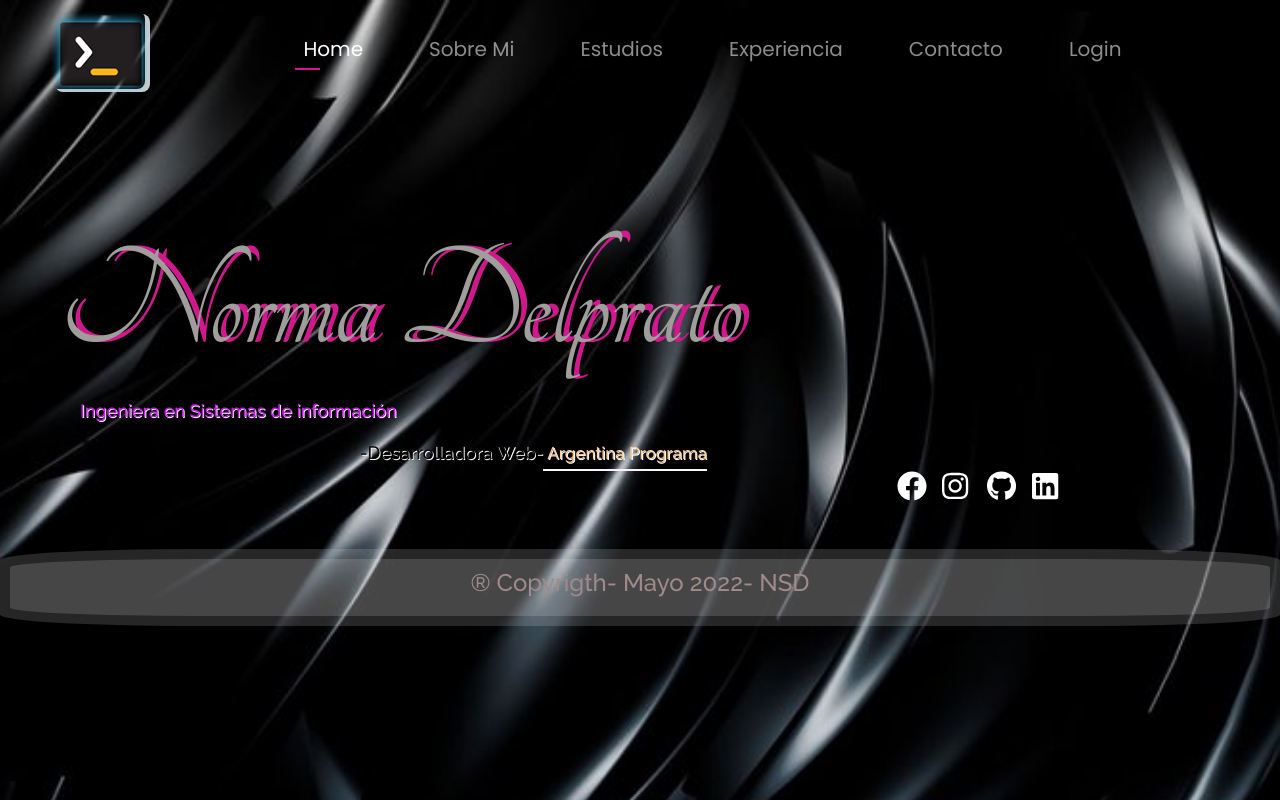
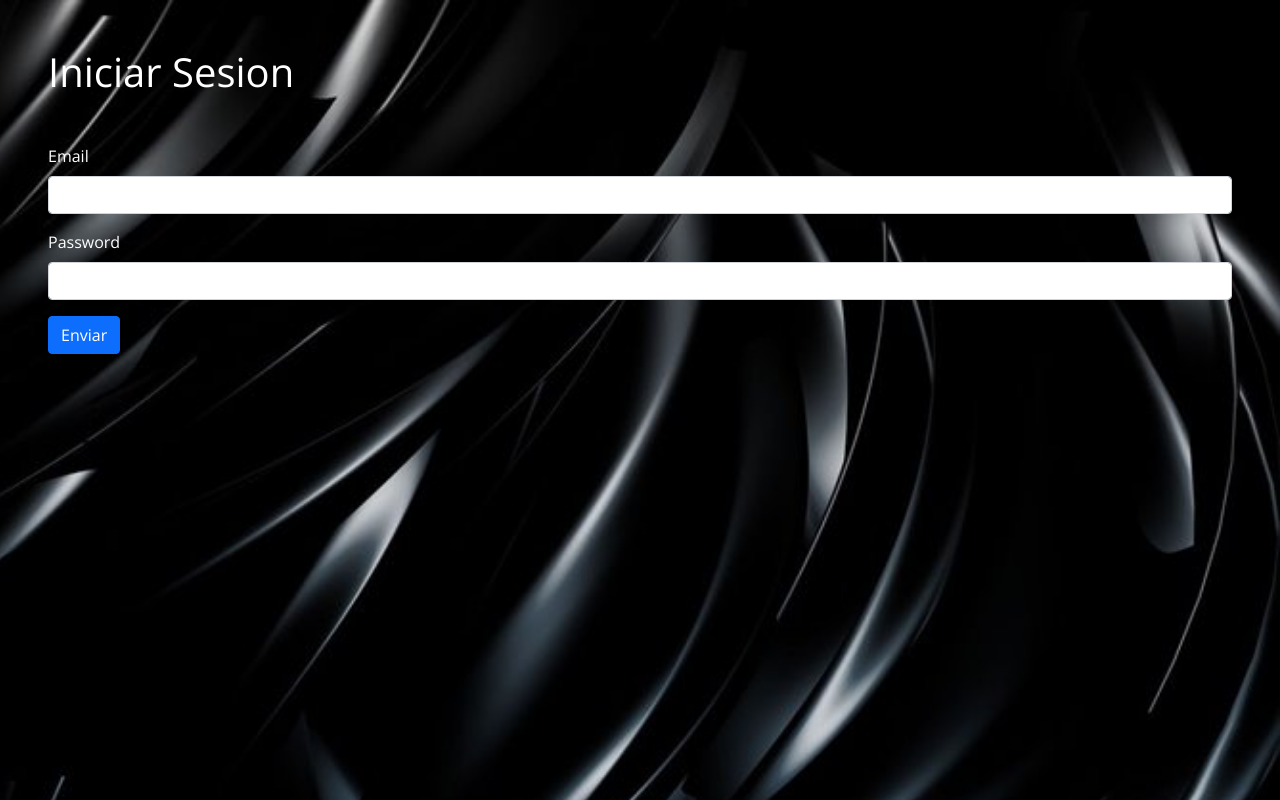
Before and after one commit to Normarale/ProyectoAngularInicial, an Angular app: page / in a window 1280 px wide. Built offline with nearby package versions, Linux system fonts and the light colour scheme.

Commit message:
Armando Login

```diff
--- a/src/app/app-routing.module.ts
+++ b/src/app/app-routing.module.ts
@@ -14,7 +14,7 @@ const routes: Routes = [
   {path:'experiencia', component:ExperienciaComponent},
   {path:'contacto', component:ContactoComponent},
   {path:'login', component:LoginComponent},
-  {path:'**' , redirectTo:'', pathMatch:"full"}
+  {path:'**' , redirectTo:'login', pathMatch:"full"}
 ];
 
 @NgModule({
--- a/src/app/app.component.html
+++ b/src/app/app.component.html
@@ -1,6 +1,2 @@
 
-<app-nab-var></app-nab-var>
-<div class="container m-5">
-  <router-outlet></router-outlet>
-</div>
-<app-footer></app-footer>
+<app-login></app-login>
--- a/src/app/componentes/login/login.component.html
+++ b/src/app/componentes/login/login.component.html
@@ -1 +1,33 @@
-<p>login works!</p>
+<h1 class="m-5">Iniciar Sesion</h1>
+<form [formGroup]="form" class="m-5">
+  <div class="mb-3">
+    <label for="exampleInputEmail1" class="form-label">Email</label>
+    <input type="email" formControlName="email"
+    [ngClass]="{'is-invalid':Email?.errors && Email?.touched, 'is-valid':!Email?.errors && Email?.touched}"
+    class="form-control" id="exampleInputEmail1" aria-describedby="emailHelp">
+    <div *ngIf="Email?.errors && Email?.touched">
+      <p *ngIf="Email?.hasError('required')" class="text-danger">
+       El email es requerido.
+      </p>
+      <p *ngIf="Email?.hasError('email')" class="text-danger">
+        El formato del email no es válido.
+       </p>
+    </div>
+  </div>
+  <div class="mb-3">
+    <label for="exampleInputPassword1" class="form-label">Password</label>
+    <input type="password" formControlName="password"
+    [ngClass]="{'is-invalid':Password?.errors && Password?.touched, 'is-valid':!Password?.errors && Password?.touched}"
+    class="form-control" id="exampleInputPassword1">
+    <div *ngIf="Password?.errors && Password?.touched">
+      <p *ngIf="Password?.hasError('required')" class="text-danger">
+       La contraseña es requerida.
+      </p>
+      <p *ngIf="Password?.errors?.['minlength']" class="text-danger">
+        La contraseña requiere 8 o más caracteres.
+       </p>
+    </div>
+  </div>
+
+  <button type="submit" class="btn btn-primary">Enviar</button>
+</form>
--- a/src/app/componentes/login/login.component.ts
+++ b/src/app/componentes/login/login.component.ts
@@ -1,15 +1,36 @@
 import { Component, OnInit } from '@angular/core';
-
+import { FormBuilder, FormGroup, Validators } from '@angular/forms';
 @Component({
   selector: 'app-login',
   templateUrl: './login.component.html',
   styleUrls: ['./login.component.css']
 })
 export class LoginComponent implements OnInit {
+  form:FormGroup;
 
-  constructor() { }
+  constructor(private formBuilder:FormBuilder) {
+    this.form=this.formBuilder.group({
+      email:['', [Validators.required, Validators.email]],
+      password:['',[Validators.required, Validators.minLength(8)]],
+      deviceInfo:this.formBuilder.group({
+         deviceId:["17867868768"],
+         deviceType:["DEVICE_TYPE_ANDROID"],
+         token:["67657575eeceecc34"]
+      })
+    })
+   }
 
   ngOnInit(): void {
   }
 
+  //propiedades para obtener el email y el pasword
+  get Email(){
+    return this.form.get('email');
+  }
+
+  get Password(){
+    return this.form.get('password');
+  }
+
+
 }
--- /dev/null
+++ b/src/app/componentes/portfolio/portfolio.component.html
@@ -0,0 +1,5 @@
+<app-nab-var></app-nab-var>
+<div class="container m-5">
+  <router-outlet></router-outlet>
+</div>
+<app-footer></app-footer>
--- /dev/null
+++ b/src/app/componentes/portfolio/portfolio.component.ts
@@ -0,0 +1,15 @@
+import { Component, OnInit } from '@angular/core';
+
+@Component({
+  selector: 'app-portfolio',
+  templateUrl: './portfolio.component.html',
+  styleUrls: ['./portfolio.component.css']
+})
+export class PortfolioComponent implements OnInit {
+
+  constructor() { }
+
+  ngOnInit(): void {
+  }
+
+}
```
Also changed, not shown: src/app/app.module.ts (+10 -2 lines), src/app/servicios/autenticacion.service.ts (added, +9 -0 lines), src/app/componentes/portfolio/portfolio.component.css (added), 2 other files (tests, documents, lock files or other folders).
